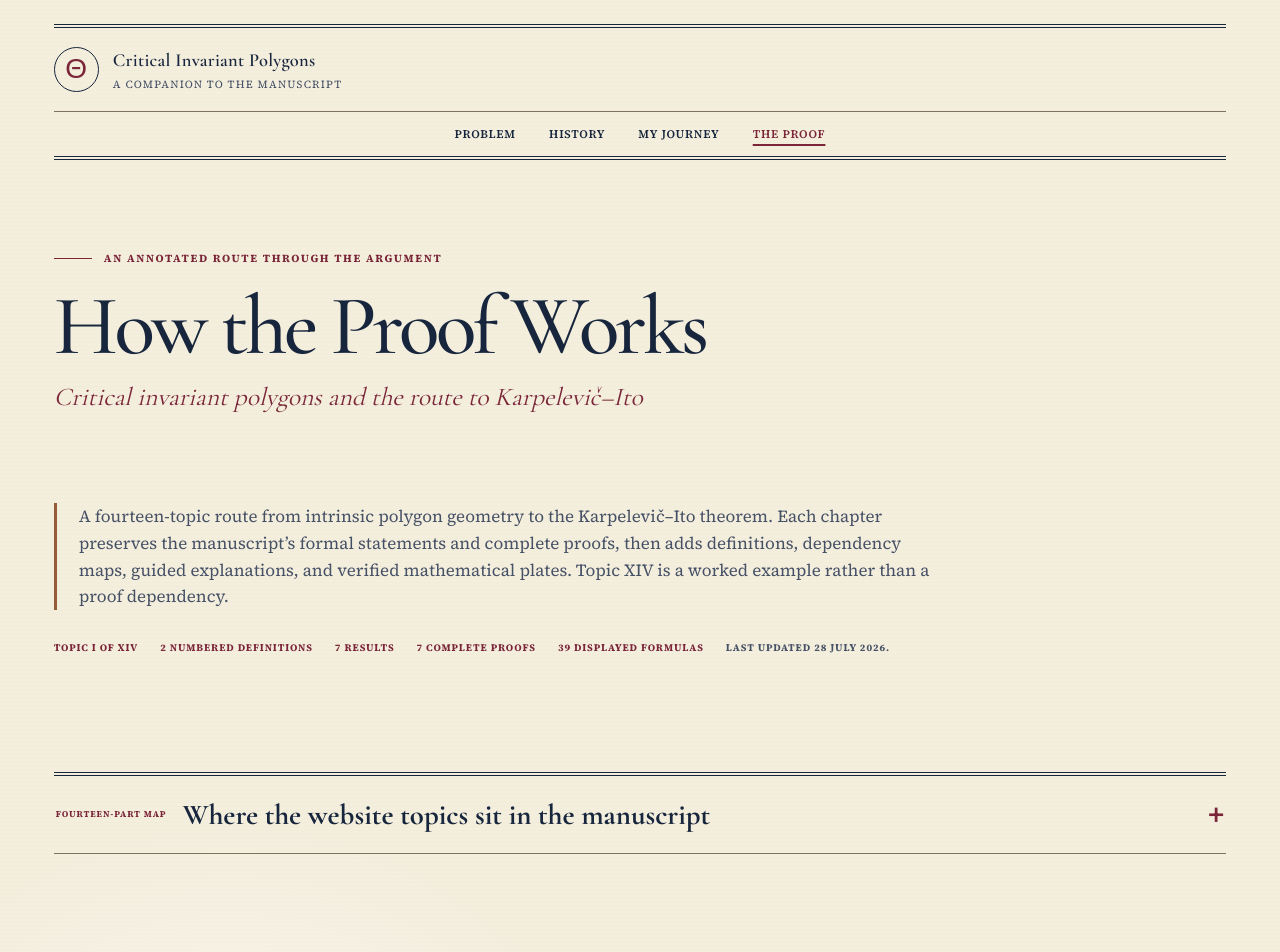
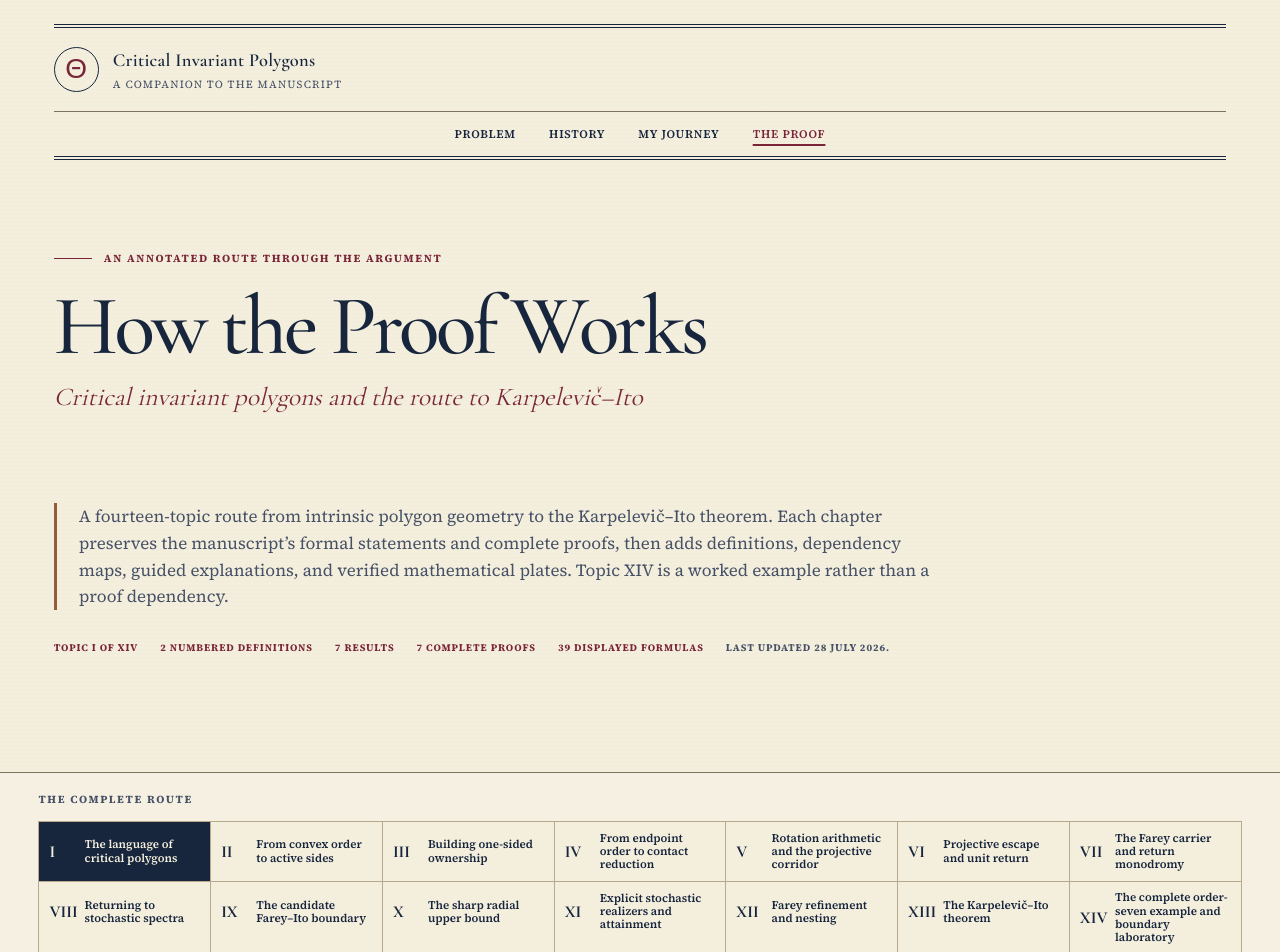
Before and after one commit to BFMAVE/karpelevic, a Next.js app: page /proof in a window 1280 px wide. Shown: the top 952 px of the page. Built offline with nearby package versions, Linux system fonts and the light colour scheme.

Commit message:
Align Topic I proof route

```diff
--- a/app/proof/page.tsx
+++ b/app/proof/page.tsx
@@ -29,6 +29,7 @@ import {
   proofContent,
   proofTopics,
 } from "../data/proof";
+import { proofReaderTopicLinks } from "../data/proof-reader";
 import {
   formatDate,
   getBuildTimestamp,
@@ -204,42 +205,24 @@ export default function ProofPage() {
           </div>
         </header>
 
-        <details className="proof-manuscript-map">
-          <summary>
-            <span>Fourteen-part map</span>
-            Where the website topics sit in the manuscript
-          </summary>
-          <div className="proof-manuscript-map-body">
-            <p>
-              These are the printed page numbers in the 91-page manuscript
-              PDF. The order is pedagogical rather than a copy of the
-              manuscript’s section order: Topics I–VII build the intrinsic
-              engine, Topic VIII supplies the stochastic-criticality bridge,
-              Topics IX–XIII prove the Karpelevič–Ito theorem, and Topic XIV
-              is the complete order-seven example. Appendix tools are reported
-              separately so that a topic’s main narrative is not mistaken for
-              one continuous page range when it invokes a foundational lemma.
-            </p>
-            <ol>
-              {proofTopics.map((topic, index) => (
-                <li key={topic.slug}>
+        <nav className="proof-chapter-atlas" aria-label="Fourteen proof topics">
+          <p className="section-label">The complete route</p>
+          <ol>
+            {proofReaderTopicLinks.map((link) => (
+              <li key={link.topicNumber}>
+                <a
+                  aria-current={link.topicNumber === 1 ? "step" : undefined}
+                  href={sitePath(link.href)}
+                >
                   <span>
-                    Topic {toRomanNumeral(index + 1) ?? index + 1}
+                    {toRomanNumeral(link.topicNumber) ?? link.topicNumber}
                   </span>
-                  <div>
-                    <h2>{topic.title}</h2>
-                    <p>
-                      Main text: pages {topic.manuscriptPages}.
-                      {topic.appendixPages ? (
-                        <> Supporting appendix: {topic.appendixPages}.</>
-                      ) : null}
-                    </p>
-                  </div>
-                </li>
-              ))}
-            </ol>
-          </div>
-        </details>
+                  <strong>{link.title}</strong>
+                </a>
+              </li>
+            ))}
+          </ol>
+        </nav>
 
         <div
           className={`proof-reader${
```
Also changed, not shown: 1 other file (tests, documents, lock files or other folders).
